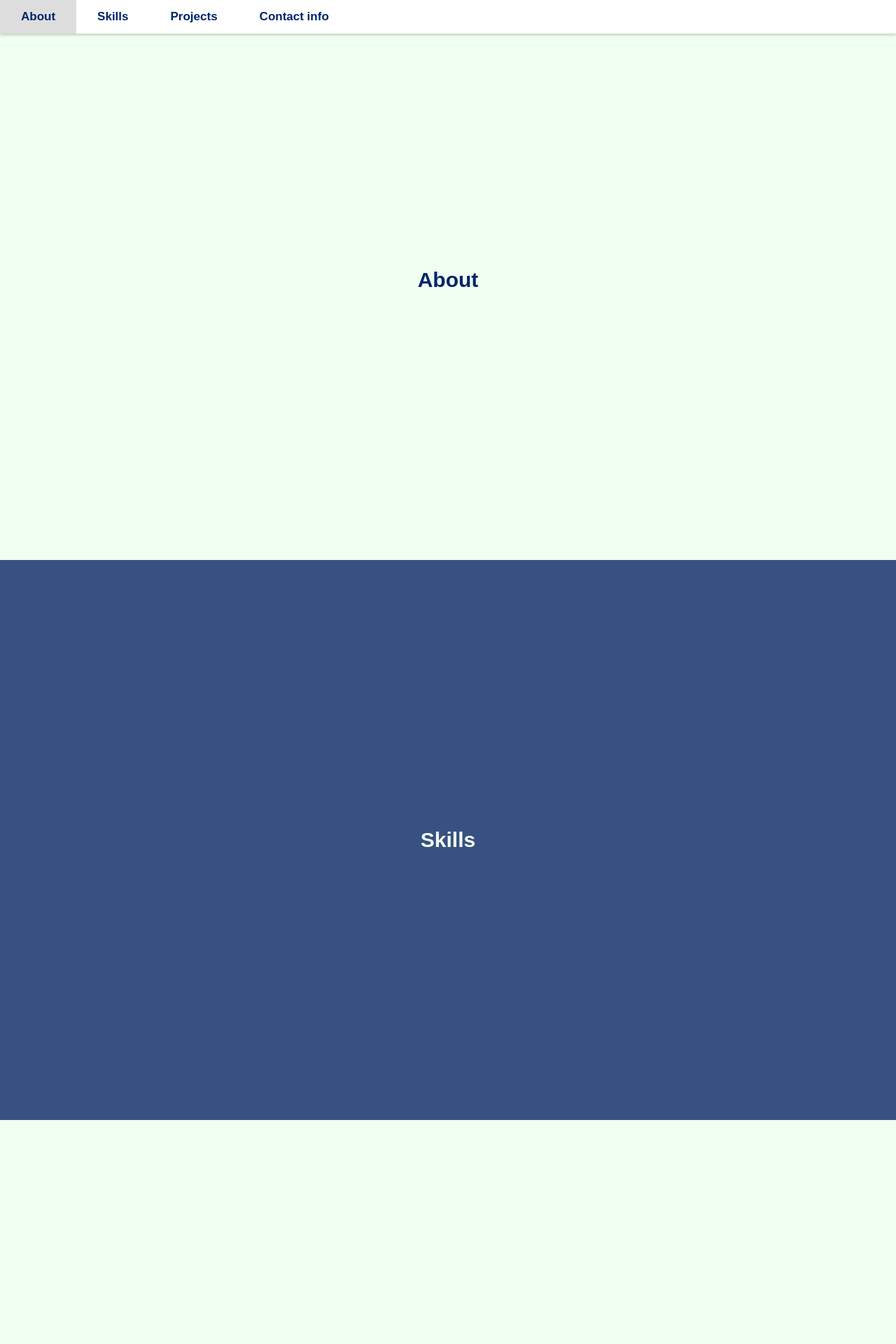
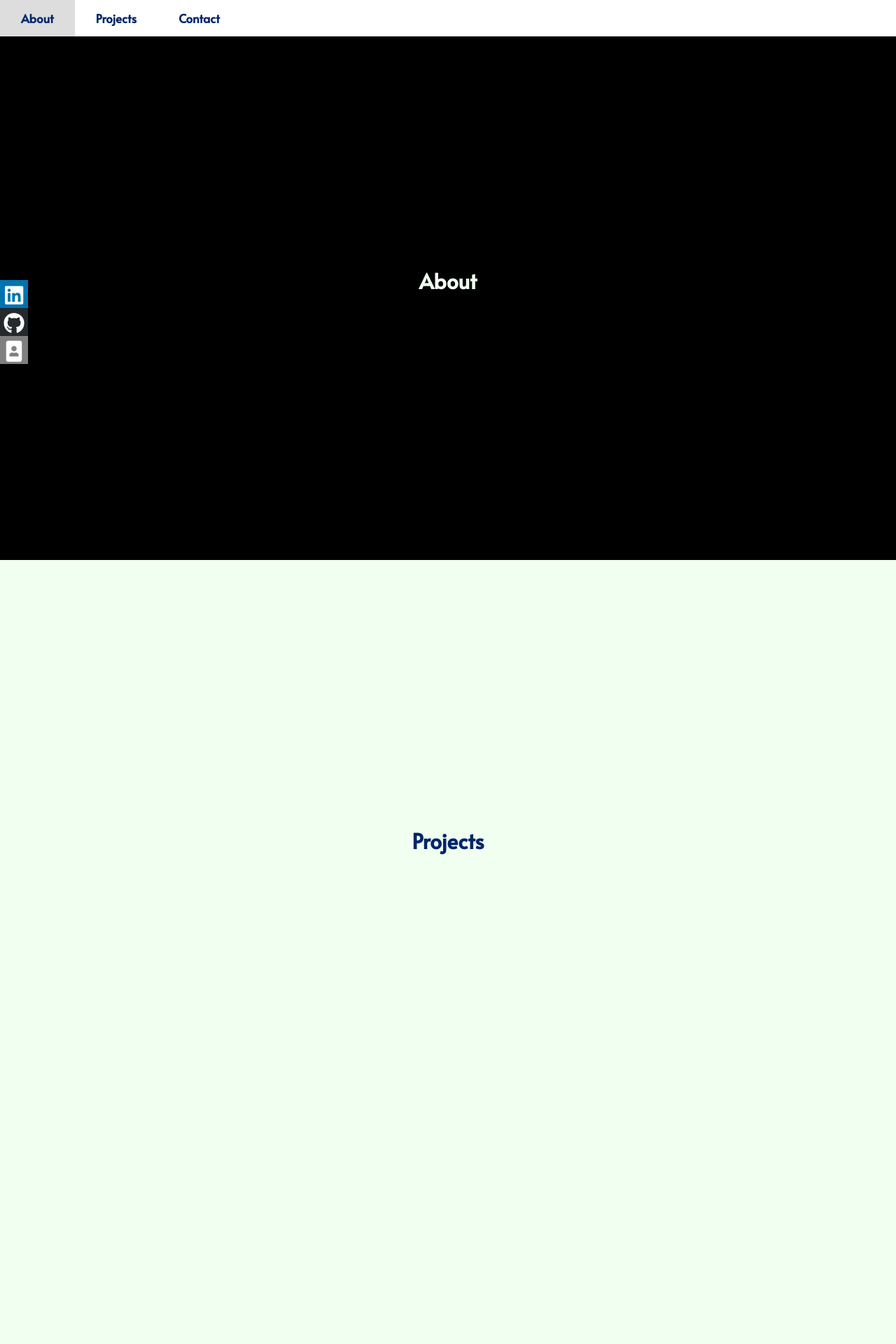
Before and after one commit to IgnacioCazcarra/Portfolio, a Django app: page /home/ in a window 1280 px wide. Shown: the top 1920 px of the page at 70% size. Run offline with Django 3.2, Linux system fonts and the light colour scheme; some libraries are stand-ins or nearby versions.

Commit message:
Added side bar for info & changed the Font.

```diff
--- a/home/static/home/css/styles.css
+++ b/home/static/home/css/styles.css
@@ -5,7 +5,7 @@
 }
 html {
 	font-size: 20px;
-	font-family: Arial, Helvetica, sans-serif;
+	font-family: 'Alata', sans-serif;
 	scroll-behavior: smooth;
 }
 a {
@@ -29,7 +29,6 @@ img {
 	overflow: hidden;
 	background-color: white;
 	box-shadow: 0 2px 4px 0 rgba(0,0,0,.2);
-
   }
 
 #navbar a {
@@ -54,7 +53,7 @@ img {
 }
 
 .content {
-padding: 16px;
+	padding: 16px;
 }
 
 .sticky {
@@ -64,21 +63,51 @@ padding: 16px;
 }
 
 #about{
-	background-color: honeydew;
-	color: #00256B;
-}
-
-#skills{
-	background-color: #375182;
+	background-color: black;
 	color: honeydew;
 }
-
 #projects{
 	background-color: honeydew;
 	color: #00256B;
 }
 
 #contact{
-	background-color: #ddd;
+	background-color: honeydew;
 	color: #00256B;
 }
+
+.info-bar{
+	position: fixed;
+	left: 0;
+	top: 50%;
+}
+
+.icon-link{
+	display: block;
+	width: 40px !important;
+	height: 40px !important;
+	margin: auto;
+	font-size: 30px;
+	text-align: center;
+}
+
+#github{
+	background-color: #24292e;
+	color: white;
+}
+
+#linkedin{
+	background-color: #0073b1;
+	color: white;
+}
+
+#resume{
+	background-color:grey;
+	color: white;
+}
+
+.expand{
+	width: 120px !important;
+	text-align: right;
+	padding-right: 10px;
+}
--- a/home/templates/home/home.html
+++ b/home/templates/home/home.html
@@ -8,26 +8,33 @@
 
     <meta name='viewport' content='width=device-width, initial-scale=1'>
     <link rel="stylesheet" type='text/css' href="{% static 'home/css/styles.css' %}">
+    <link rel="stylesheet" href="https://cdnjs.cloudflare.com/ajax/libs/font-awesome/5.14.0/css/all.min.css"/>
+    <link href="https://fonts.googleapis.com/css2?family=Alata&display=swap" rel="stylesheet">
+    <script src="https://ajax.googleapis.com/ajax/libs/jquery/2.0.0/jquery.min.js"></script>
+
     <script src='main.js'></script>
 </head>
 <body>
     <nav id="navbar" class="sticky">
         <a href="#about">About</a>
-        <a href="#skills">Skills</a>
         <a href="#projects">Projects</a>
-        <a href="#contact">Contact info</a>
+        <a href="#contact">Contact</a>
+    </nav>
+    <nav class="info-bar">
+        <a href="https://www.linkedin.com/in/ignacio-cazcarra-5b1a941a4/" class="icon-link" id="linkedin">
+            <i class="fab fa-linkedin"></i>
+        </a>
+        <a href="https://github.com/IgnacioCazcarra" class="icon-link" id="github" >
+            <i class="fab fa-github"></i>
+        </a>
+        <a href="#" class="icon-link resume" id="resume">
+            <i class="fas fa-portrait"></i>
+        </a>
     </nav>
     <section id="about">
         <div class="header container">
             <div>
                 <h1>About</h1>
-        </div>
-    </div>
-</section>
-<section id="skills">
-    <div class="header container">
-        <div>
-            <h1>Skills</h1>
             </div>
         </div>
     </section>
@@ -38,11 +45,10 @@
             </div>
         </div>
     </section>
-
     <section id="contact">
         <div class="header container">
             <div>
-            <h1>Contact info</h1>
+                <h1>Feel free to reach out to me</h1>
             </div>
         </div>
     </section>
```
Lines whose indentation alone changed are shown as unchanged.
